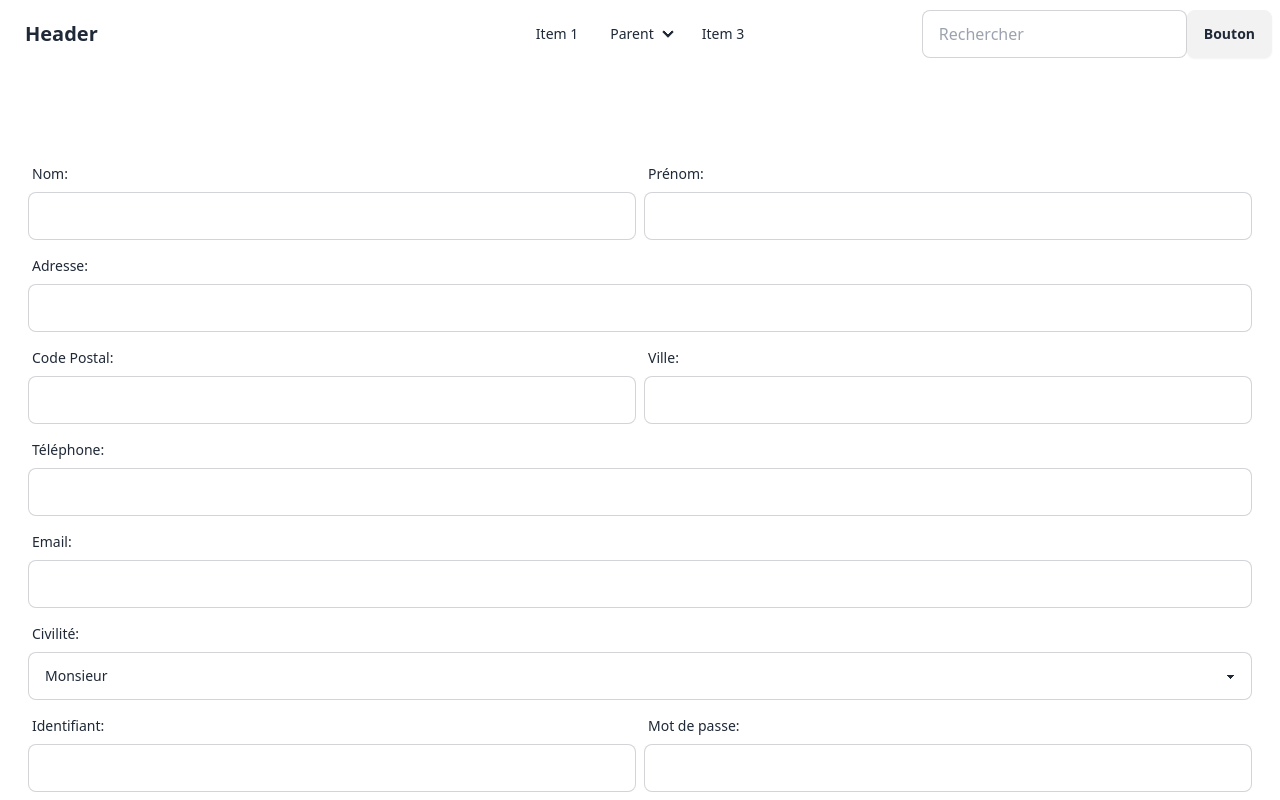
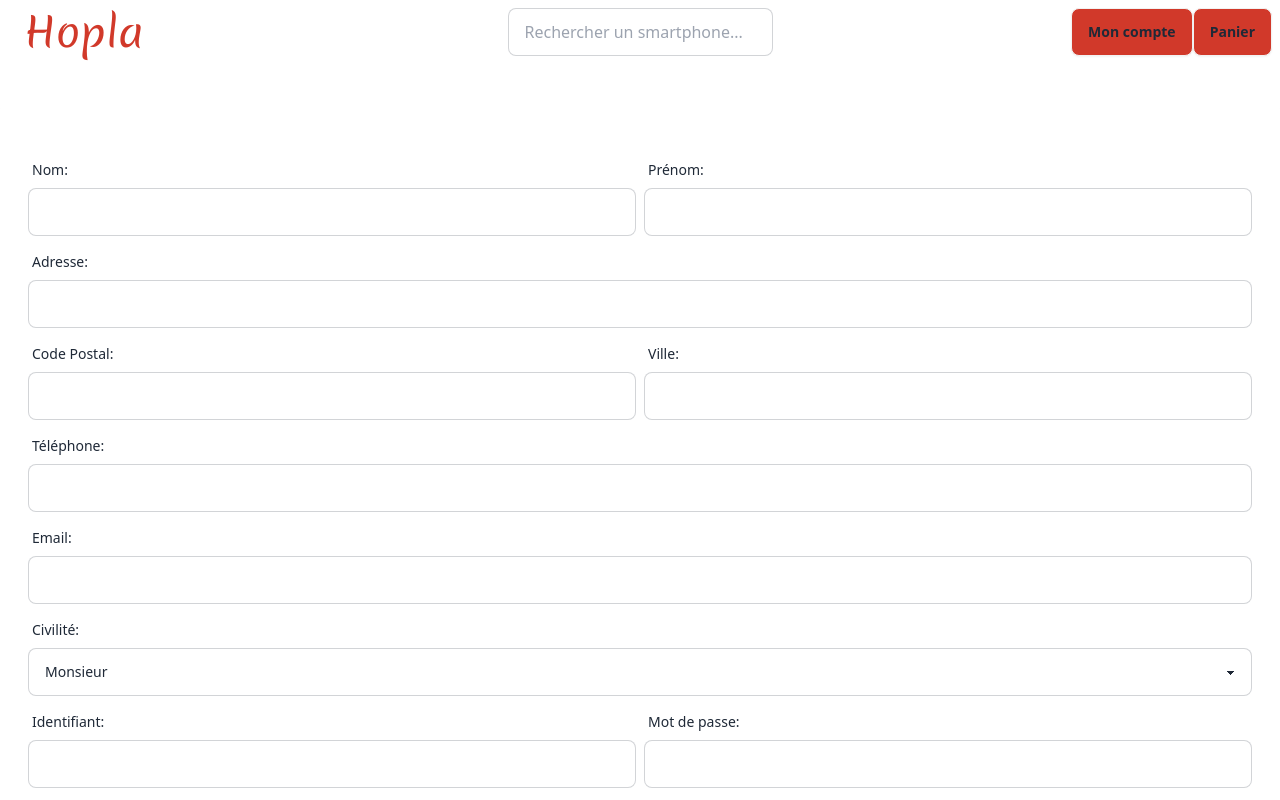
Before and after one commit to bastianfbr-si-web/projet_fabre_bastian, an Angular app: page / in a window 1280 px wide. Shown: the top 800 px of the page. Built offline with nearby package versions, Linux system fonts and the light colour scheme.

Commit message:
feat(tetiere): :lipstick: update tetiere with logo, searchbar and buttons

```diff
--- a/src/app/tetiere/tetiere.component.css
+++ b/src/app/tetiere/tetiere.component.css
@@ -0,0 +1,9 @@
+@import url('https://fonts.googleapis.com/css2?family=Merienda:wght@300;400;500;600;700;800;900&display=swap');
+
+.logo {
+  font-family: 'Merienda', cursive;
+  color: #D1392A;
+  font-size: 2.5rem;
+  display: inline-flex;
+  margin-left: 1rem;
+}
--- a/src/app/tetiere/tetiere.component.html
+++ b/src/app/tetiere/tetiere.component.html
@@ -4,39 +4,14 @@
       <div tabindex="0" role="button" class="btn btn-ghost lg:hidden">
         <svg xmlns="http://www.w3.org/2000/svg" class="h-5 w-5" fill="none" viewBox="0 0 24 24" stroke="currentColor"><path stroke-linecap="round" stroke-linejoin="round" stroke-width="2" d="M4 6h16M4 12h8m-8 6h16" /></svg>
       </div>
-      <ul tabindex="0" class="menu menu-sm dropdown-content mt-3 z-[1] p-2 shadow bg-base-100 rounded-box w-52">
-        <li><a>Item 1</a></li>
-        <li>
-          <a>Parent</a>
-          <ul class="p-2">
-            <li><a>Submenu 1</a></li>
-            <li><a>Submenu 2</a></li>
-          </ul>
-        </li>
-        <li><a>Item 3</a></li>
-      </ul>
     </div>
-    <a class="btn btn-ghost text-xl">Header</a>
+    <a class="text-xl logo">Hopla</a>
   </div>
   <div class="navbar-center hidden lg:flex">
-    <ul class="menu menu-horizontal px-1">
-      <li><a>Item 1</a></li>
-      <li>
-        <details>
-          <summary>Parent</summary>
-          <ul class="p-2">
-            <li><a>Submenu 1</a></li>
-            <li><a>Submenu 2</a></li>
-          </ul>
-        </details>
-      </li>
-      <li><a>Item 3</a></li>
-    </ul>
+      <input type="text" placeholder="Rechercher un smartphone..." class="input input-bordered md:w-auto" />
   </div>
   <div class="navbar-end">
-    <div class="form-control">
-      <input type="text" placeholder="Rechercher" class="input input-bordered w-24 md:w-auto" />
-    </div>
-    <a class="btn">Bouton</a>
+    <a class="btn bg-primary">Mon compte</a>
+    <a class="btn bg-primary">Panier </a>
   </div>
 </div>
```
